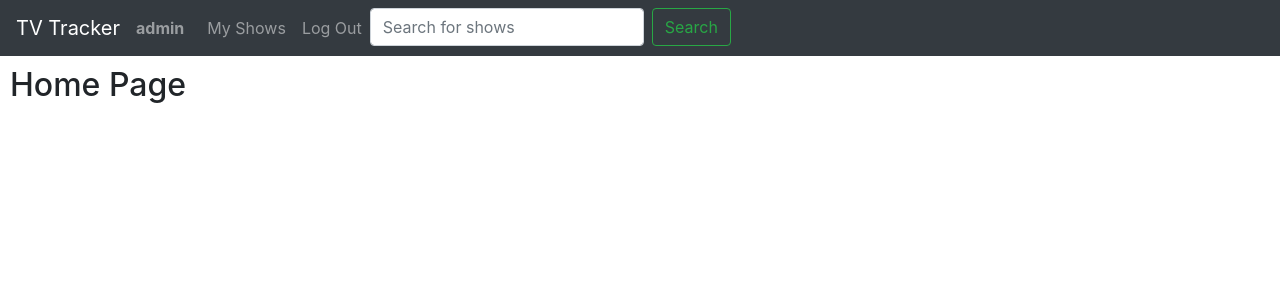
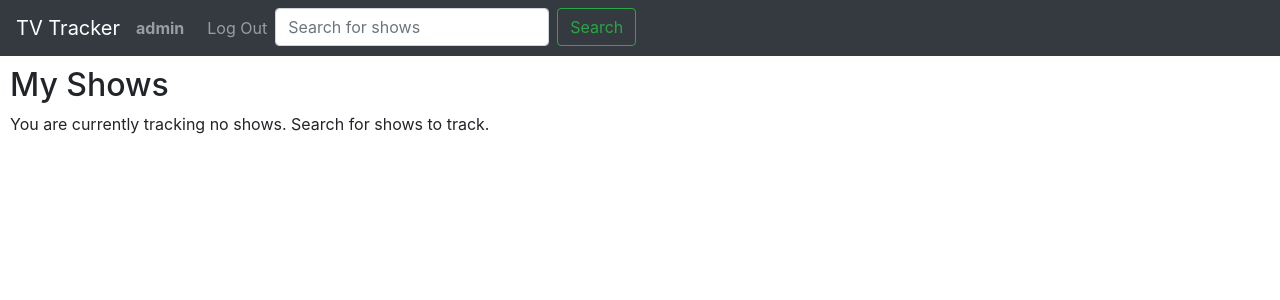
Before and after one commit to wtripp/cs50w-capstone-tv-tracker, a Django app: page / in a window 1280 px wide. Shown: the top 300 px of the page. Run offline with Django 4.2, Linux system fonts and the light colour scheme; a user stored in the database is signed in.

Commit message:
Fix track button. and remove "My Shows"

```diff
--- a/tv/static/tv/styles.css
+++ b/tv/static/tv/styles.css
@@ -10,9 +10,8 @@
     text-decoration: none;
   }
 
-.track-button {
-  float: right;
-  margin-top: 20px;
+.track-button, .untrack-button {
+  margin: 10px 0 10px 0;
 }
 
 .active {
--- a/tv/templates/tv/index.html
+++ b/tv/templates/tv/index.html
@@ -3,7 +3,8 @@
 
 {% block body %}
 
-    <h2>Home Page</h2>
+    <h2>My Shows</h2>
+    <p>You are currently tracking no shows. Search for shows to track.</p>
 
 {% endblock %}
 
--- a/tv/templates/tv/layout.html
+++ b/tv/templates/tv/layout.html
@@ -23,9 +23,6 @@
             <div class="container-fluid">
               <ul class="navbar-nav mr-auto">
                 {% if user.is_authenticated %}
-                    <li class="nav-item">
-                        <a class="nav-link" href="{% url 'tv:index' %}">My Shows</a>
-                    </li>
                     <li class="nav-item">
                         <a class="nav-link" href="{% url 'tv:logout' %}">Log Out</a>
                     </li>
--- a/tv/views.py
+++ b/tv/views.py
@@ -20,6 +20,7 @@ def index(request):
 def search(request):
     query = request.GET.get("q")
     shows = util.get_shows(query)
+    print(shows)
     return render(request, "tv/search.html", {
         "shows": shows
     })
```
Also changed, not shown: tv/templates/tv/search.html (+2 -8 lines), tv/templates/tv/show.html (+3 -7 lines), tv/templates/tv/track.html (added, +9 -0 lines), db.sqlite3.
